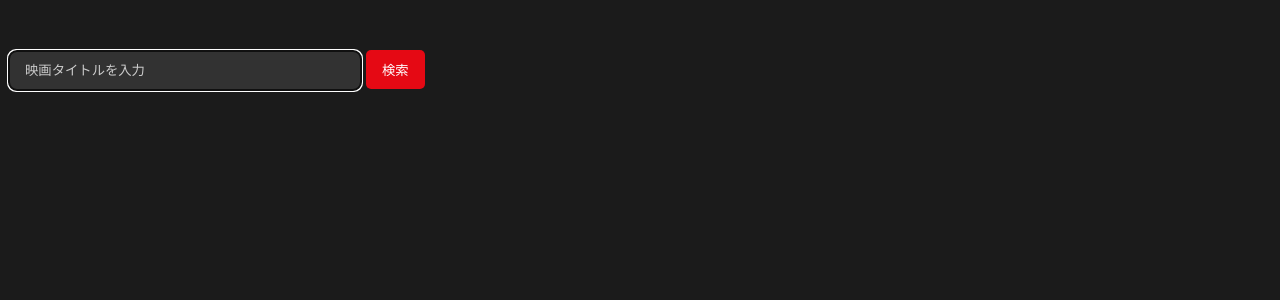
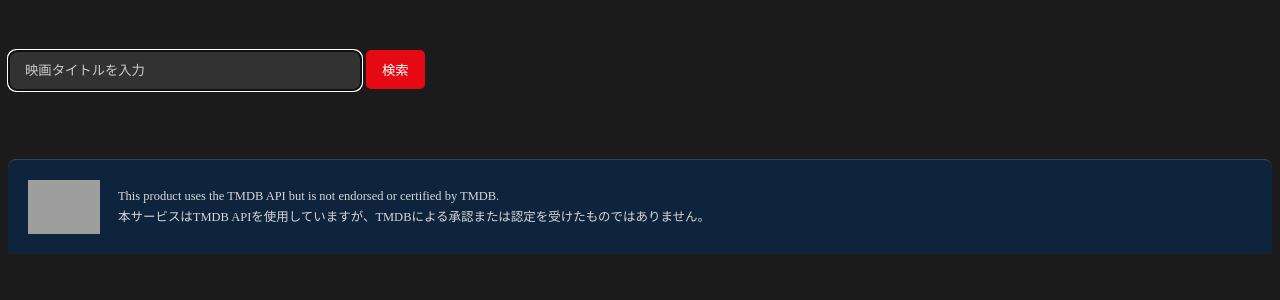
Before and after one commit to Fkymyh/movie-manager, a Flask app: page /search in a window 1280 px wide. Shown: the part 52-352 px from the top of the page. Run offline with Flask 3, Linux system fonts and the light colour scheme; grey boxes are pictures that could not be loaded.

Commit message:
feat: TMDBクレジット追加とREADMEの内容

```diff
--- a/static/style.css
+++ b/static/style.css
@@ -211,3 +211,60 @@ h1,
     position: relative;
     z-index: 1;
 }
+
+/* TMDBの公式クレジット。ロゴの色と縦横比は変更しない。 */
+.tmdb-credit {
+    position: relative;
+    z-index: 1;
+    display: flex;
+    align-items: center;
+    gap: 18px;
+    margin-top: 48px;
+    padding: 20px;
+    color: #d7d7d7;
+    background-color: rgba(13, 37, 63, 0.92);
+    border-top: 1px solid rgba(255, 255, 255, 0.15);
+    border-radius: 8px 8px 0 0;
+}
+
+.tmdb-credit__link {
+    display: inline-flex;
+    flex: 0 0 auto;
+}
+
+.tmdb-credit__logo {
+    display: block;
+    width: 72px;
+    height: auto;
+}
+
+.tmdb-credit__text {
+    font-size: 0.78rem;
+    line-height: 1.55;
+}
+
+.tmdb-credit__text p {
+    margin: 2px 0;
+}
+
+@media (max-width: 600px) {
+    .tmdb-credit {
+        align-items: flex-start;
+        gap: 14px;
+        padding: 16px;
+    }
+
+    .tmdb-credit__logo {
+        width: 58px;
+    }
+
+    .tmdb-credit__text {
+        font-size: 0.72rem;
+    }
+}
+
+@media (prefers-reduced-motion: reduce) {
+    .poster-row {
+        animation: none;
+    }
+}
--- /dev/null
+++ b/templates/_tmdb_credit.html
@@ -0,0 +1,15 @@
+<footer class="tmdb-credit" aria-label="TMDBクレジット">
+    <a class="tmdb-credit__link"
+        href="https://www.themoviedb.org/"
+        target="_blank"
+        rel="noopener noreferrer"
+        aria-label="TMDB公式サイトを新しいタブで開く">
+        <img class="tmdb-credit__logo"
+            src="https://www.themoviedb.org/assets/2/v4/logos/v2/blue_square_2-d537fb228cf3ded904ef09b136fe3fec72548ebc1fea3fbbd1ad9e36364db38b.svg"
+            alt="The Movie Database (TMDB)">
+    </a>
+    <div class="tmdb-credit__text">
+        <p>This product uses the TMDB API but is not endorsed or certified by TMDB.</p>
+        <p>本サービスはTMDB APIを使用していますが、TMDBによる承認または認定を受けたものではありません。</p>
+    </div>
+</footer>
--- a/templates/edit_movie.html
+++ b/templates/edit_movie.html
@@ -63,6 +63,7 @@
         </div>
     </div>
 
+    {% include "_tmdb_credit.html" %}
 
 </body>
 
--- a/templates/favorites.html
+++ b/templates/favorites.html
@@ -80,6 +80,7 @@
 
     {% endif%}
 
+    {% include "_tmdb_credit.html" %}
 
 </body>
 
--- a/templates/home.html
+++ b/templates/home.html
@@ -107,6 +107,8 @@
 
     </section>
 
+    {% include "_tmdb_credit.html" %}
+
 </body>
 
 </html>
--- a/templates/search.html
+++ b/templates/search.html
@@ -54,6 +54,8 @@
 
     </div>
     {% endfor %}
+
+    {% include "_tmdb_credit.html" %}
 </body>
 
 </html>
```
Also changed, not shown: README.md (added).
